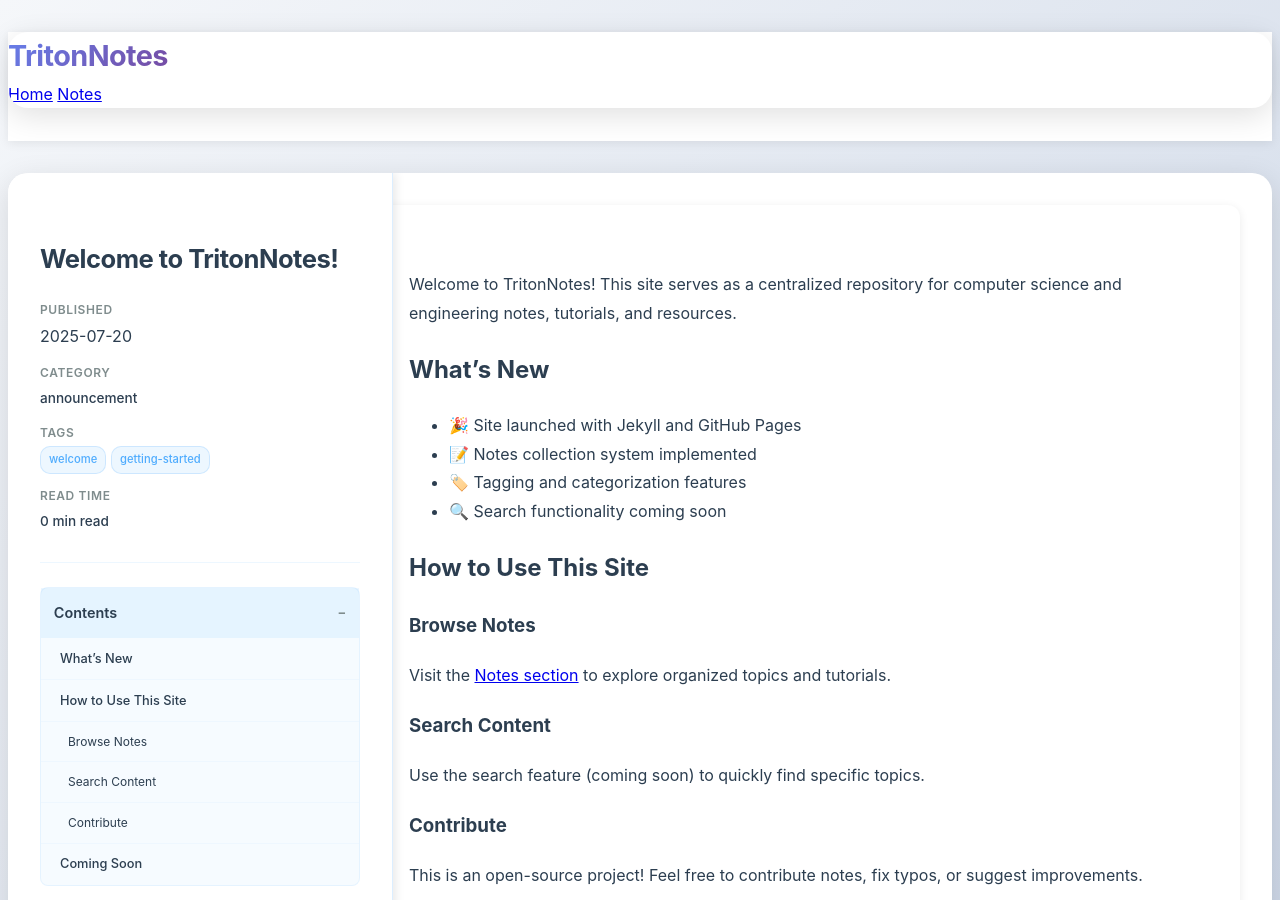
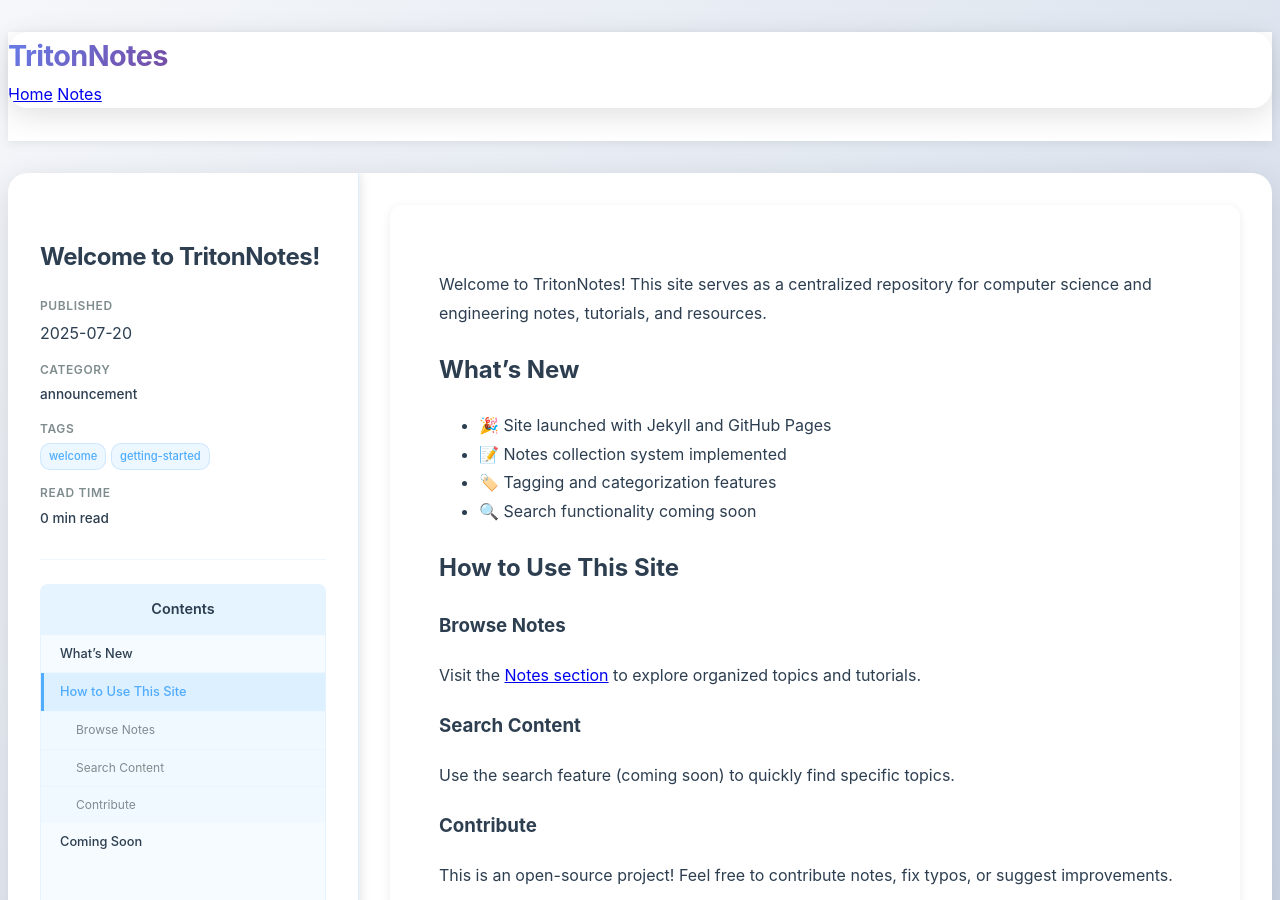
Before and after one commit to sasidharreddy999/TritonNotes, a Jekyll site: the page built from _posts/2025-07-21-welcome-to-tritonnotes.md, in a window 1280 px wide and 900 px high. Built offline with Jekyll 4.4.1, drawn with Linux system fonts in a browser that asks for light colours.

Commit message:
Enhance post layout with fixed sidebar and improved TOC functionality
- Restructured post.html with fixed sidebar division and separate main content area
- Updated post.scss with responsive fixed sidebar styling and enhanced TOC design
- Improved post.js with topic expansion, enhanced scrollspy, and keyboard navigation
- Fixed TOC now displays all topics with expandable subtopics functionality
- Added smooth scrolling and auto-expansion of parent topics on scroll

```diff
--- a/_layouts/post.html
+++ b/_layouts/post.html
@@ -3,7 +3,9 @@ layout: default
 ---
 
 <div class="post-layout">
+  <!-- Fixed Sidebar Division -->
   <aside class="post-sidebar">
+    <div class="sidebar-content">
       <div class="post-info">
         <h1 class="post-title">{{ page.title | escape }}</h1>
         <div class="post-meta-sidebar">
@@ -33,18 +35,21 @@ layout: default
           </div>
         </div>
 
+        <!-- Fixed Table of Contents - All Topics Visible -->
         <div class="table-of-contents">
-        <div class="toc-header" onclick="toggleTOC()">
+          <div class="toc-header">
             <h3>Contents</h3>
-          <span class="toc-toggle" id="toc-toggle">▼</span>
           </div>
-        <div class="toc-content" id="toc-content">
+          <div class="toc-content-fixed" id="toc-content">
             <div id="toc"></div>
+          </div>
         </div>
       </div>
     </div>
   </aside>
 
+  <!-- Main Content Division -->
+  <div class="main-content-division">
     <main class="post-content">
       <article class="linear-article">
         {{ content }}
@@ -60,5 +65,6 @@ layout: default
       </nav>
     </main>
   </div>
+</div>
 
 <script src="{{ '/assets/js/post.js' | relative_url }}"></script>
--- a/assets/css/post.scss
+++ b/assets/css/post.scss
@@ -1,59 +1,48 @@
 ---
 ---
 
-/* ===== POST LAYOUT SPECIFIC STYLES ===== */
+/* ===== POST LAYOUT WITH SEPARATE DIVISIONS ===== */
 .post-layout {
   display: flex;
-  max-width: 1400px;
-  margin: 0 auto;
+  max-width: 100%;
+  margin: 0;
   padding: 0;
   min-height: 100vh;
   box-sizing: border-box;
 }
 
-/* ===== COMPLETELY FIXED SIDEBAR ===== */
+/* ===== FIXED SIDEBAR DIVISION (LEFT) ===== */
 .post-sidebar {
   position: fixed;
   top: 0;
   left: 0;
-  width: 320px;
+  width: 350px;
   height: 100vh;
-  overflow-y: auto;
-  overflow-x: hidden;
+  overflow: hidden; /* No scrolling in sidebar */
   background: var(--bg-card, #ffffff);
-  padding: 2rem;
   box-shadow: 2px 0 10px rgba(0,0,0,0.1);
   border-right: 1px solid rgba(79, 172, 254, 0.2);
   z-index: 1000;
-  /* Custom scrollbar for sidebar */
-  scrollbar-width: thin;
-  scrollbar-color: rgba(79, 172, 254, 0.3) transparent;
 }
 
-.post-sidebar::-webkit-scrollbar {
-  width: 6px;
+.sidebar-content {
+  padding: 2rem;
+  height: 100%;
+  display: flex;
+  flex-direction: column;
 }
 
-.post-sidebar::-webkit-scrollbar-track {
+/* ===== MAIN CONTENT DIVISION (RIGHT) ===== */
+.main-content-division {
+  margin-left: 350px;
+  width: calc(100% - 350px);
+  min-height: 100vh;
   background: transparent;
 }
 
-.post-sidebar::-webkit-scrollbar-thumb {
-  background: rgba(79, 172, 254, 0.3);
-  border-radius: 3px;
-}
-
-.post-sidebar::-webkit-scrollbar-thumb:hover {
-  background: rgba(79, 172, 254, 0.5);
-}
-
-/* ===== CONTENT AREA WITH PROPER OFFSET ===== */
 .post-content {
-  margin-left: 320px;
-  width: calc(100% - 320px);
   padding: 2rem;
-  min-height: 100vh;
-  background: transparent;
+  height: 100%;
 }
 
 .linear-article {
@@ -67,9 +56,16 @@
   margin: 0 auto;
 }
 
-/* ===== SIMPLIFIED POST INFO STYLING ===== */
+/* ===== POST INFO STYLING ===== */
+.post-info {
+  flex: 1;
+  display: flex;
+  flex-direction: column;
+  height: 100%;
+}
+
 .post-info .post-title {
-  font-size: 1.6rem;
+  font-size: 1.5rem;
   font-weight: 700;
   color: var(--text-primary, #2c3e50);
   margin-bottom: 1.5rem;
@@ -82,6 +78,7 @@
   margin-bottom: 1.5rem;
   padding-bottom: 1rem;
   border-bottom: 1px solid rgba(79, 172, 254, 0.1);
+  flex-shrink: 0;
 }
 
 .meta-item {
@@ -121,26 +118,24 @@
   border: 1px solid rgba(79, 172, 254, 0.2);
 }
 
-/* ===== SIMPLIFIED TABLE OF CONTENTS ===== */
+/* ===== FIXED TABLE OF CONTENTS - NO SCROLLING ===== */
 .table-of-contents {
   background: rgba(79, 172, 254, 0.05);
   border-radius: 8px;
   border: 1px solid rgba(79, 172, 254, 0.1);
+  flex: 1;
+  display: flex;
+  flex-direction: column;
+  overflow: hidden;
 }
 
 .toc-header {
   padding: 0.8rem;
   background: rgba(79, 172, 254, 0.1);
-  cursor: pointer;
   display: flex;
-  justify-content: space-between;
+  justify-content: center;
   align-items: center;
-  transition: background 0.2s ease;
-  user-select: none;
-}
-
-.toc-header:hover {
-  background: rgba(79, 172, 254, 0.15);
+  flex-shrink: 0;
 }
 
 .toc-header h3 {
@@ -150,73 +145,96 @@
   color: var(--text-primary, #2c3e50);
 }
 
-.toc-toggle {
-  font-size: 0.8rem;
-  color: var(--text-secondary, #7f8c8d);
-  transition: transform 0.2s ease;
-  font-weight: bold;
+/* ===== FIXED TOC CONTENT - ALL VISIBLE ===== */
+.toc-content-fixed {
+  flex: 1;
+  overflow: hidden; /* No scrolling */
+  display: flex;
+  flex-direction: column;
 }
 
-/* ===== SIMPLIFIED TOC CONTENT ===== */
-.toc-content {
-  max-height: 400px;
-  overflow-y: auto;
-  padding: 0;
-}
-
-.toc-content ul {
+.toc-content-fixed ul {
   list-style: none;
   margin: 0;
   padding: 0;
+  flex: 1;
+  display: flex;
+  flex-direction: column;
 }
 
-.toc-content li {
+.toc-content-fixed li {
   border-bottom: 1px solid rgba(79, 172, 254, 0.05);
+  flex-shrink: 0;
 }
 
-.toc-content li:last-child {
+.toc-content-fixed li:last-child {
   border-bottom: none;
 }
 
-/* Simple TOC Links - No Complex Nesting */
-.toc-content a {
+/* ===== TOPIC LINKS WITH EXPANSION FUNCTIONALITY ===== */
+.toc-content-fixed a {
   display: block;
-  padding: 0.6rem 1rem;
+  padding: 0.5rem 1rem;
   text-decoration: none;
   color: var(--text-primary, #2c3e50);
   font-size: 0.8rem;
   font-weight: 400;
   transition: all 0.2s ease;
   border-left: 3px solid transparent;
+  cursor: pointer;
+  user-select: none;
 }
 
-.toc-content a:hover {
+.toc-content-fixed a:hover {
   background: rgba(79, 172, 254, 0.08);
   border-left-color: #4facfe;
   color: #4facfe;
 }
 
-.toc-content a.active {
+.toc-content-fixed a.active {
   background: rgba(79, 172, 254, 0.12);
   border-left-color: #4facfe;
   color: #4facfe;
   font-weight: 500;
 }
 
+.toc-content-fixed a.expanded {
+  background: rgba(79, 172, 254, 0.15);
+  border-left-color: #4facfe;
+  color: #4facfe;
+  font-weight: 600;
+}
+
 /* Indentation for different heading levels */
-.toc-content .toc-h2 a {
+.toc-content-fixed .toc-h2 a {
   padding-left: 1rem;
   font-weight: 500;
 }
 
-.toc-content .toc-h3 a {
+.toc-content-fixed .toc-h3 a {
   padding-left: 1.5rem;
   font-size: 0.75rem;
 }
 
-.toc-content .toc-h4 a {
+.toc-content-fixed .toc-h4 a {
   padding-left: 2rem;
   font-size: 0.7rem;
+}
+
+/* ===== SUBTOPICS STYLING ===== */
+.toc-content-fixed .subtopics {
+  display: none;
+  background: rgba(79, 172, 254, 0.03);
+}
+
+.toc-content-fixed .subtopics.expanded {
+  display: block;
+}
+
+.toc-content-fixed .subtopics a {
+  padding-left: 2rem;
+  font-size: 0.75rem;
+  color: var(--text-secondary, #7f8c8d);
 }
 
 /* ===== POST NAVIGATION ===== */
@@ -263,12 +281,15 @@
 /* ===== RESPONSIVE DESIGN ===== */
 @media (max-width: 1024px) {
   .post-sidebar {
-    width: 280px;
+    width: 300px;
+  }
+
+  .main-content-division {
+    margin-left: 300px;
+    width: calc(100% - 300px);
   }
 
   .post-content {
-    margin-left: 280px;
-    width: calc(100% - 280px);
     padding: 1.5rem;
   }
 
@@ -286,20 +307,21 @@
     position: relative;
     width: 100%;
     height: auto;
+    max-height: 400px;
+    overflow-y: auto;
     margin-bottom: 1rem;
     box-shadow: 0 2px 10px rgba(0,0,0,0.08);
     border-right: none;
     border-bottom: 2px solid rgba(79, 172, 254, 0.2);
   }
 
-  .post-content {
+  .main-content-division {
     margin-left: 0;
     width: 100%;
-    padding: 1rem;
   }
 
-  .toc-content {
-    max-height: 200px;
+  .post-content {
+    padding: 1rem;
   }
 
   .post-info .post-title {
--- a/assets/js/post.js
+++ b/assets/js/post.js
@@ -1,12 +1,13 @@
-// Simple Table of Contents Generator for Post Layout
+// Enhanced Table of Contents Generator for Fixed Sidebar Layout
 document.addEventListener('DOMContentLoaded', function() {
-  generateSimpleTOC();
+  generateFixedTOC();
+  initializeTopicExpansion();
   initializeScrollspy();
   initializeSmoothScrolling();
 });
 
-// Generate a simple, flat table of contents
-function generateSimpleTOC() {
+// Generate a fixed table of contents with expansion functionality
+function generateFixedTOC() {
   const toc = document.getElementById('toc');
   const headings = document.querySelectorAll('.linear-article h2, .linear-article h3, .linear-article h4');
 
@@ -19,6 +20,8 @@ function generateSimpleTOC() {
   }
 
   let tocHTML = '<ul>';
+  let currentH2 = null;
+  let h2SubTopics = [];
 
   headings.forEach(function(heading, index) {
     const id = 'heading-' + index;
@@ -26,38 +29,106 @@ function generateSimpleTOC() {
     const level = parseInt(heading.tagName.substring(1));
     const levelClass = 'toc-h' + level;
 
-    tocHTML += `<li class="${levelClass}">
-      <a href="#${id}">${heading.textContent.trim()}</a>
-    </li>`;
+    if (level === 2) {
+      // Close previous H2 subtopics if any
+      if (currentH2 !== null && h2SubTopics.length > 0) {
+        tocHTML += '<div class="subtopics" data-parent="' + currentH2 + '">';
+        h2SubTopics.forEach(function(subtopic) {
+          tocHTML += subtopic;
+        });
+        tocHTML += '</div>';
+        h2SubTopics = [];
+      }
+
+      // Add H2 as main topic
+      currentH2 = id;
+      tocHTML += `<li class="${levelClass}">
+        <a href="#${id}" class="topic-link" data-topic="${id}">${heading.textContent.trim()}</a>
+      </li>`;
+    } else if (level === 3 || level === 4) {
+      // Add H3/H4 as subtopics
+      h2SubTopics.push(`<li class="${levelClass}">
+        <a href="#${id}">${heading.textContent.trim()}</a>
+      </li>`);
+    }
   });
+
+  // Close final H2 subtopics if any
+  if (currentH2 !== null && h2SubTopics.length > 0) {
+    tocHTML += '<div class="subtopics" data-parent="' + currentH2 + '">';
+    h2SubTopics.forEach(function(subtopic) {
+      tocHTML += subtopic;
+    });
+    tocHTML += '</div>';
+  }
 
   tocHTML += '</ul>';
   toc.innerHTML = tocHTML;
 }
 
-// Simple TOC toggle
-function toggleTOC() {
-  const content = document.getElementById('toc-content');
-  const toggle = document.getElementById('toc-toggle');
+// Initialize topic expansion functionality
+function initializeTopicExpansion() {
+  let currentlyExpanded = null;
 
-  if (!content || !toggle) return;
+  // Handle topic clicks
+  document.addEventListener('click', function(e) {
+    if (e.target.matches('.topic-link')) {
+      e.preventDefault();
 
-  if (content.style.display === 'none') {
-    content.style.display = 'block';
-    toggle.textContent = '−';
-  } else {
-    content.style.display = 'none';
-    toggle.textContent = '+';
-  }
+      const topicId = e.target.getAttribute('data-topic');
+      const subtopicsDiv = document.querySelector(`[data-parent="${topicId}"]`);
+
+      if (!subtopicsDiv) return;
+
+      // Collapse previously expanded topic
+      if (currentlyExpanded && currentlyExpanded !== topicId) {
+        const prevSubtopics = document.querySelector(`[data-parent="${currentlyExpanded}"]`);
+        const prevTopicLink = document.querySelector(`[data-topic="${currentlyExpanded}"]`);
+
+        if (prevSubtopics) {
+          prevSubtopics.classList.remove('expanded');
+        }
+        if (prevTopicLink) {
+          prevTopicLink.classList.remove('expanded');
+        }
+      }
+
+      // Toggle current topic
+      if (currentlyExpanded === topicId) {
+        // Collapse current topic
+        subtopicsDiv.classList.remove('expanded');
+        e.target.classList.remove('expanded');
+        currentlyExpanded = null;
+      } else {
+        // Expand current topic
+        subtopicsDiv.classList.add('expanded');
+        e.target.classList.add('expanded');
+        currentlyExpanded = topicId;
+      }
+
+      // Scroll to the heading
+      const targetElement = document.getElementById(topicId);
+      if (targetElement) {
+        const offsetTop = targetElement.getBoundingClientRect().top + window.pageYOffset - 80;
+        window.scrollTo({
+          top: offsetTop,
+          behavior: 'smooth'
+        });
+
+        // Update URL
+        history.replaceState(null, null, '#' + topicId);
+      }
+    }
+  });
 }
 
-// Initialize scrollspy for active heading highlighting
+// Enhanced scrollspy for active heading highlighting
 function initializeScrollspy() {
   let ticking = false;
 
   function updateActiveHeading() {
     const headings = document.querySelectorAll('.linear-article h2, .linear-article h3, .linear-article h4');
-    const tocLinks = document.querySelectorAll('.table-of-contents a');
+    const tocLinks = document.querySelectorAll('.toc-content-fixed a');
 
     let activeHeading = null;
     let closestDistance = Infinity;
@@ -84,18 +155,26 @@ function initializeScrollspy() {
       if (activeLink) {
         activeLink.classList.add('active');
 
-        // Scroll the TOC to show the active link
-        const tocContent = document.querySelector('.toc-content');
-        if (tocContent) {
-          const linkRect = activeLink.getBoundingClientRect();
-          const tocRect = tocContent.getBoundingClientRect();
+        // Auto-expand parent topic if it's a subtopic
+        const parentSubtopics = activeLink.closest('.subtopics');
+        if (parentSubtopics && !parentSubtopics.classList.contains('expanded')) {
+          const parentId = parentSubtopics.getAttribute('data-parent');
+          const parentTopicLink = document.querySelector(`[data-topic="${parentId}"]`);
 
-          if (linkRect.bottom > tocRect.bottom || linkRect.top < tocRect.top) {
-            activeLink.scrollIntoView({
-              behavior: 'smooth',
-              block: 'center',
-              inline: 'nearest'
-            });
+          // Collapse any currently expanded topic first
+          const currentExpanded = document.querySelector('.topic-link.expanded');
+          if (currentExpanded && currentExpanded !== parentTopicLink) {
+            const currentSubtopics = document.querySelector(`[data-parent="${currentExpanded.getAttribute('data-topic')}"]`);
+            if (currentSubtopics) {
+              currentSubtopics.classList.remove('expanded');
+              currentExpanded.classList.remove('expanded');
+            }
+          }
+
+          // Expand the parent topic
+          if (parentTopicLink) {
+            parentSubtopics.classList.add('expanded');
+            parentTopicLink.classList.add('expanded');
           }
         }
       }
@@ -116,10 +195,10 @@ function initializeScrollspy() {
   updateActiveHeading();
 }
 
-// Simple smooth scrolling for TOC links
+// Enhanced smooth scrolling for all TOC links
 function initializeSmoothScrolling() {
   document.addEventListener('click', function(e) {
-    if (e.target.matches('.table-of-contents a')) {
+    if (e.target.matches('.toc-content-fixed a') && !e.target.matches('.topic-link')) {
       e.preventDefault();
       const targetId = e.target.getAttribute('href').substring(1);
       const targetElement = document.getElementById(targetId);
@@ -131,7 +210,7 @@ function initializeSmoothScrolling() {
           behavior: 'smooth'
         });
 
-        // Update URL without triggering scroll
+        // Update URL
         history.replaceState(null, null, '#' + targetId);
       }
     }
@@ -140,19 +219,58 @@ function initializeSmoothScrolling() {
 
 // Keyboard shortcuts
 document.addEventListener('keydown', function(e) {
-  // Toggle TOC with 'T' key
-  if (e.key === 't' || e.key === 'T') {
+  // Collapse all topics with 'C' key
+  if (e.key === 'c' || e.key === 'C') {
     if (!e.target.matches('input, textarea')) {
       e.preventDefault();
-      toggleTOC();
+      const expandedTopics = document.querySelectorAll('.topic-link.expanded');
+      const expandedSubtopics = document.querySelectorAll('.subtopics.expanded');
+
+      expandedTopics.forEach(function(topic) {
+        topic.classList.remove('expanded');
+      });
+
+      expandedSubtopics.forEach(function(subtopic) {
+        subtopic.classList.remove('expanded');
+      });
+    }
+  }
+
+  // Navigate between topics with arrow keys
+  if (e.key === 'ArrowUp' || e.key === 'ArrowDown') {
+    if (!e.target.matches('input, textarea')) {
+      e.preventDefault();
+      const topicLinks = document.querySelectorAll('.topic-link');
+      const currentActive = document.querySelector('.topic-link.expanded') || topicLinks[0];
+      const currentIndex = Array.from(topicLinks).indexOf(currentActive);
+
+      let nextIndex;
+      if (e.key === 'ArrowUp') {
+        nextIndex = currentIndex > 0 ? currentIndex - 1 : topicLinks.length - 1;
+      } else {
+        nextIndex = currentIndex < topicLinks.length - 1 ? currentIndex + 1 : 0;
+      }
+
+      if (topicLinks[nextIndex]) {
+        topicLinks[nextIndex].click();
+      }
     }
   }
 });
 
-// Initialize TOC state
+// Initialize with all topics collapsed
 document.addEventListener('DOMContentLoaded', function() {
-  const toggle = document.getElementById('toc-toggle');
-  if (toggle) {
-    toggle.textContent = '−'; // Start expanded
-  }
+  // Ensure all subtopics start collapsed
+  setTimeout(function() {
+    const allSubtopics = document.querySelectorAll('.subtopics');
+    const allTopicLinks = document.querySelectorAll('.topic-link');
+
+    allSubtopics.forEach(function(subtopic) {
+      subtopic.classList.remove('expanded');
+    });
+
+    allTopicLinks.forEach(function(link) {
+      link.classList.remove('expanded');
+    });
+  }, 100);
 });
```
Lines whose indentation alone changed are shown as unchanged.
